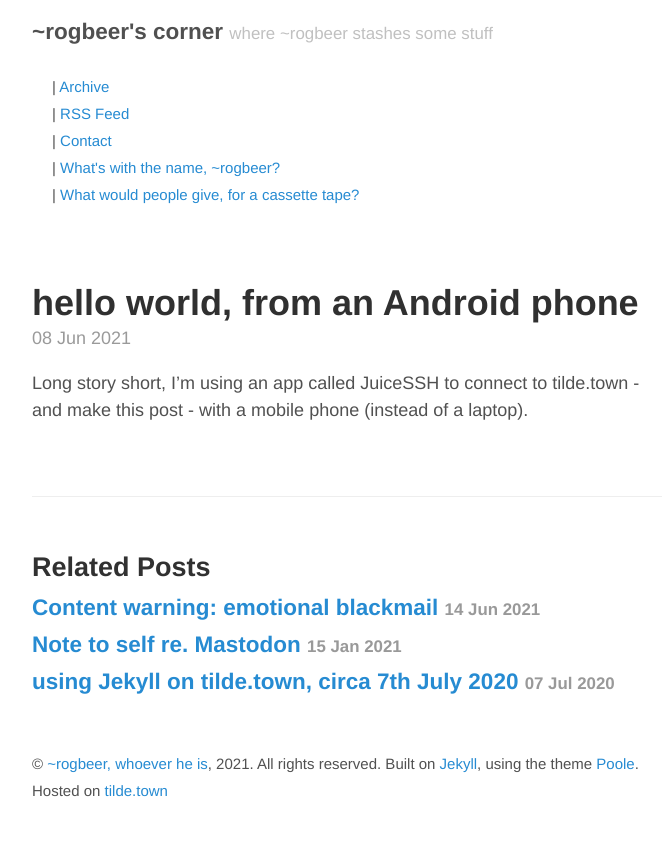
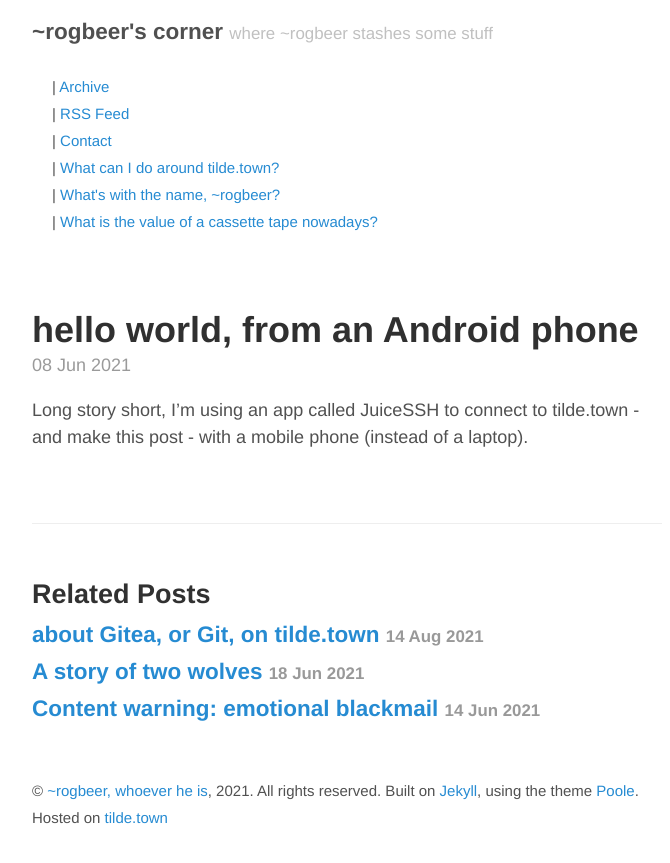
Before and after one commit to phtan/blog-source-on-tilde-town, a Jekyll site: the page built from _posts/2021-06-08-sunny.md, in a window 1280 px wide. Shown: the top 863 px of the page, without its empty margins (293-963 px from the left). Built offline with Jekyll 4.4.1, drawn with Linux system fonts in a browser that asks for light colours.

Commit message:
updates from the past months

```diff
--- a/_config.yml
+++ b/_config.yml
@@ -31,7 +31,7 @@ github:
 
 # deal with errors
 plugins:
-  - jekyll-gist
+#  - jekyll-gist
   - jekyll-paginate
 
 # Add a navigational aid
@@ -39,5 +39,6 @@ pages_list:
   Archive: '/archive'
   'RSS Feed': '/atom.xml'
   'Contact': '/contact'
+  'What can I do around tilde.town?': '/around_town'
   "What's with the name, ~rogbeer?": '/rogbeer'
-  'What would people give, for a cassette tape?': '/swap'
+  'What is the value of a cassette tape nowadays?': '/swap'
```
Also changed, not shown: _posts/2021-06-18-sunny.md (added, +15 -0 lines), _posts/2021-08-14-overcast.md (added, +15 -0 lines), around_town.md (added, +10 -0 lines).
